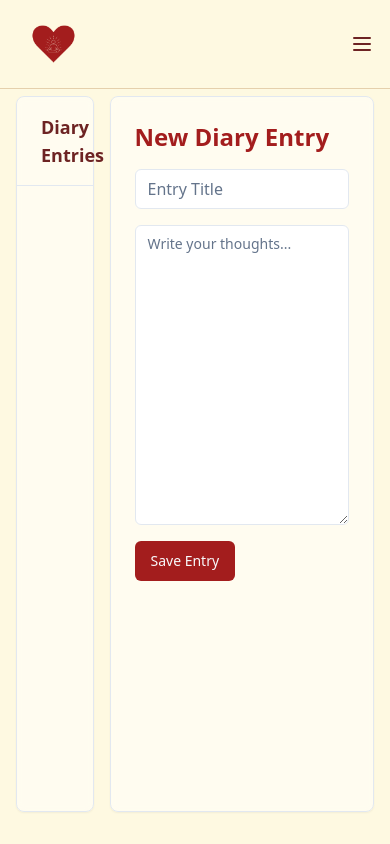
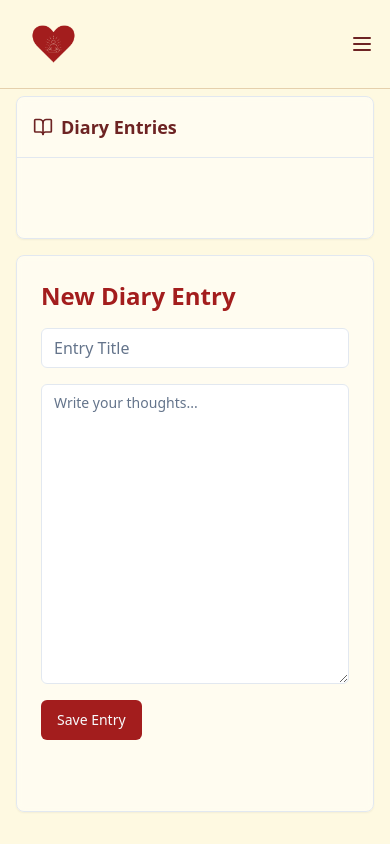
Before and after one commit to ind1254/ai-connective-wellness, a React (Vite) app: page /diary in a window 390 px wide. Built offline with nearby package versions, Linux system fonts and the light colour scheme.

Commit message:
Fix fullscreen whitespace issue
Addressed the issue of white space appearing on the left and right sides of various screens when in fullscreen mode. Adjusted layout styles to ensure a more consistent and full-width display across different views.
[skip gpt_engineer]

```diff
--- a/src/pages/Diary.tsx
+++ b/src/pages/Diary.tsx
@@ -40,10 +40,11 @@ const Diary = () => {
   };
 
   return (
-    <div className="container mx-auto px-4 pt-24 min-h-screen bg-cream">
+    <div className="w-full min-h-screen bg-cream">
+      <div className="max-w-[2000px] mx-auto px-4 pt-24">
         <div className="grid grid-cols-12 gap-4 h-[calc(100vh-8rem)]">
           {/* Entries Sidebar */}
-        <div className="col-span-3">
+          <div className="col-span-12 md:col-span-3">
             <Card className="h-full bg-white/50 backdrop-blur-sm">
               <div className="p-4 border-b">
                 <h2 className="text-lg font-semibold text-brown flex items-center gap-2">
@@ -72,7 +73,7 @@ const Diary = () => {
           </div>
 
           {/* Main Content Area */}
-        <div className="col-span-9">
+          <div className="col-span-12 md:col-span-9">
             <Card className="h-full bg-white/50 backdrop-blur-sm flex flex-col p-6">
               {selectedEntry ? (
                 <div className="space-y-4">
@@ -113,6 +114,7 @@ const Diary = () => {
           </div>
         </div>
       </div>
+    </div>
   );
 };
 
```
Lines whose indentation alone changed are shown as unchanged.
